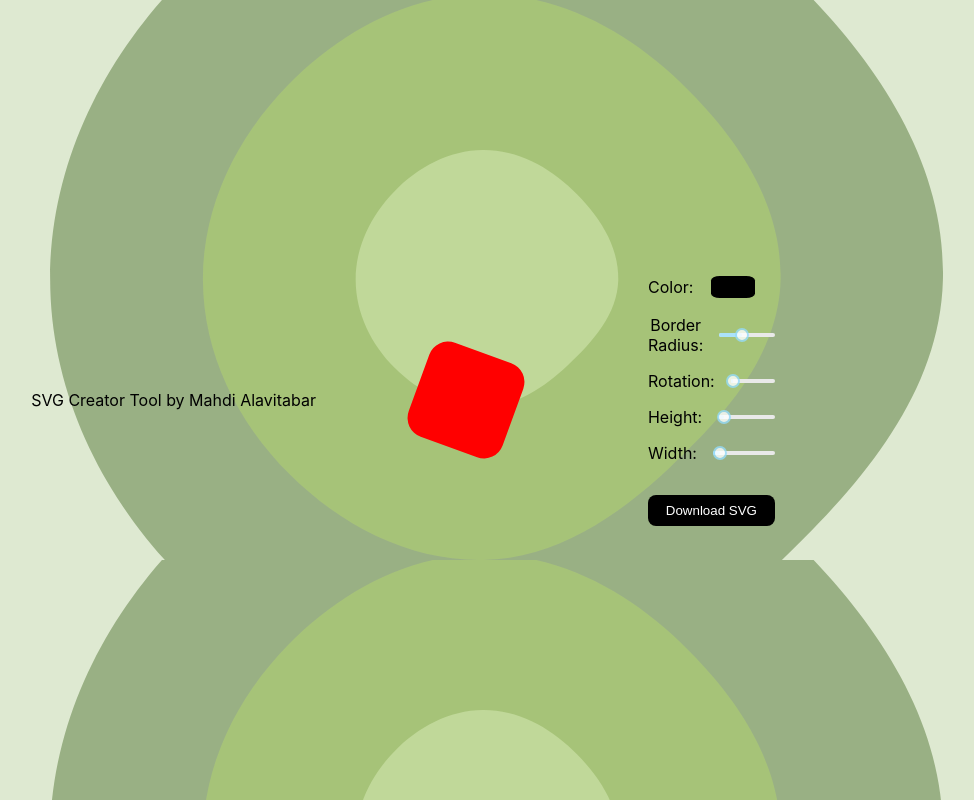
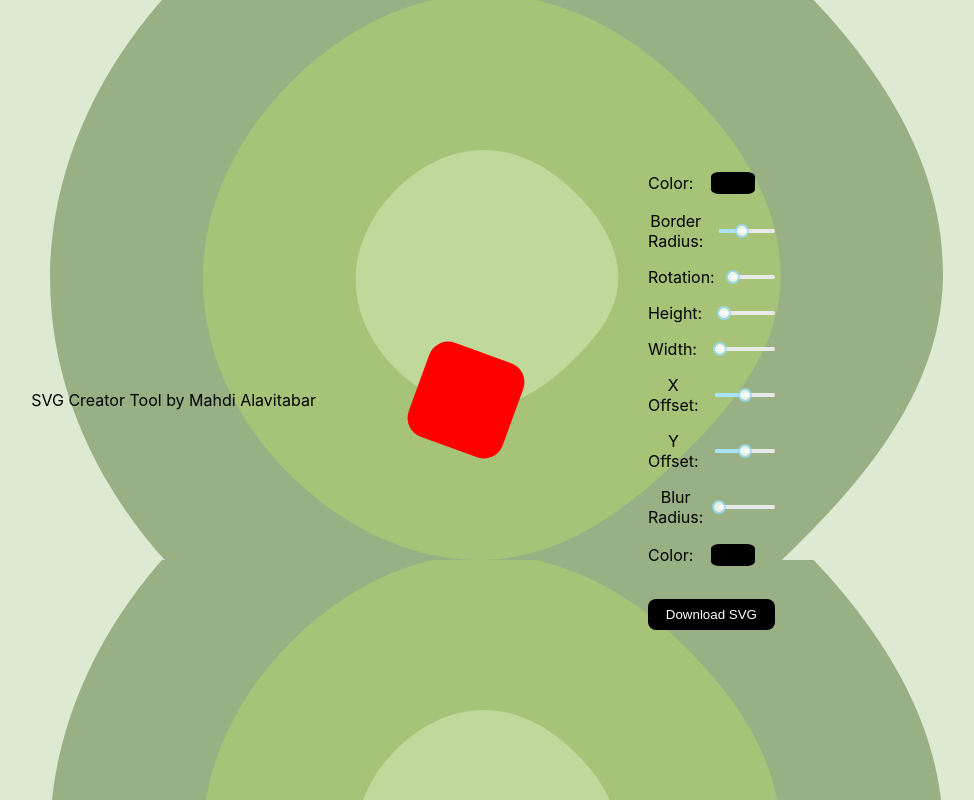
Before and after one commit to mahdialavitabar/svg-tool, a React (Create React App) app: page / in a window 1280 px wide. Shown: the whole page, without its empty margins (237-1211 px from the left). Built offline with nearby package versions, Linux system fonts and the light colour scheme.

Commit message:
dadadaasda

```diff
--- a/public/index.html
+++ b/public/index.html
@@ -21,7 +21,7 @@
       work correctly both with client-side routing and a non-root public URL.
       Learn how to configure a non-root public URL by running `npm run build`.
     -->
-    <title>SVG Tool By Mahdi Alavitabar</title>
+    <title>SVG Tool By Mahdi Alavitabar V-1.1</title>
   </head>
   <body>
     <noscript>You need to enable JavaScript to run this app.</noscript>
--- a/src/components/ShapeTool.tsx
+++ b/src/components/ShapeTool.tsx
@@ -13,12 +13,16 @@ const ShapeTool: React.FC<Props> = () => {
   const [rotation, setRotation] = useState<number>(20);
   const [height, setHeight] = useState<number>(100);
   const [width, setWidth] = useState<number>(100);
-
+  const [xOffset, setXOffset] = useState<number>(0);
+  const [yOffset, setYOffset] = useState<number>(0);
+  const [blurRadius, setBlurRadius] = useState<number>(0);
+  const [shadowColor, setShadowColor] = useState<string>("#000");
   const circleStyle: React.CSSProperties = {
     backgroundColor: color,
     borderRadius: `${borderRadius}%`,
     width: width,
     height: height,
+    boxShadow: `${xOffset}px ${yOffset}px ${blurRadius}px ${shadowColor}`,
     transform: `rotate(${rotation}deg)`,
   };
 
@@ -47,6 +51,22 @@ const ShapeTool: React.FC<Props> = () => {
   const handleWidthChange = (value: number | number[]) => {
     if (typeof value === "number") {
       setWidth(value);
+    }
+  };
+
+  const handleShadowXOffsetChange = (value: number | number[]) => {
+    if (typeof value === "number") {
+      setXOffset(value);
+    }
+  };
+  const handleShadowYOffsetChange = (value: number | number[]) => {
+    if (typeof value === "number") {
+      setYOffset(value);
+    }
+  };
+  const handleShadowBlurRadiusChange = (value: number | number[]) => {
+    if (typeof value === "number") {
+      setBlurRadius(value);
     }
   };
 
@@ -113,6 +133,42 @@ const ShapeTool: React.FC<Props> = () => {
             onChange={handleWidthChange}
           />
         </div>
+        <div className={"control"}>
+          <label htmlFor="shadow-x-offset-slider">X Offset:</label>
+          <Slider
+            value={xOffset}
+            min={-50}
+            max={50}
+            onChange={handleShadowXOffsetChange}
+          />
+        </div>
+        <div className={"control"}>
+          <label htmlFor="shadow-y-offset-slider">Y Offset:</label>
+          <Slider
+            value={yOffset}
+            min={-50}
+            max={50}
+            onChange={handleShadowYOffsetChange}
+          />
+        </div>
+        <div className={"control"}>
+          <label htmlFor="shadow-blur-radius-slider">Blur Radius:</label>
+          <Slider
+            value={blurRadius}
+            min={0}
+            max={50}
+            onChange={handleShadowBlurRadiusChange}
+          />
+        </div>
+        <div className={"control"}>
+          <label htmlFor="shadow-color-input">Color:</label>
+          <input
+            id="shadow-color-input"
+            type="color"
+            value={shadowColor}
+            onChange={(event) => setShadowColor(event.target.value)}
+          />
+        </div>
         <button className={"button"} onClick={handleDownloadSVG}>
           Download SVG
         </button>
```
